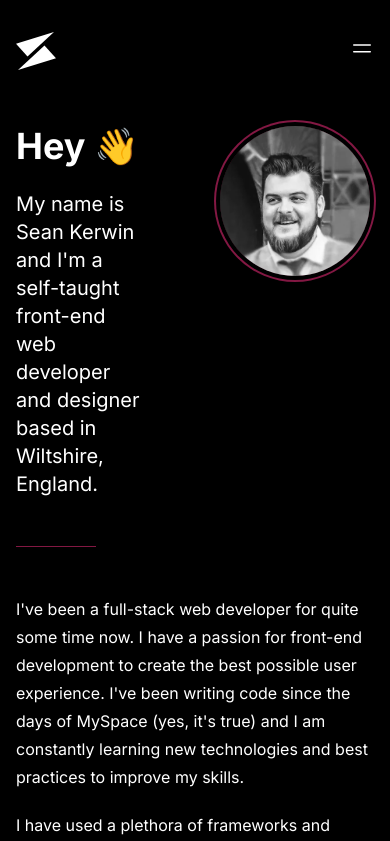
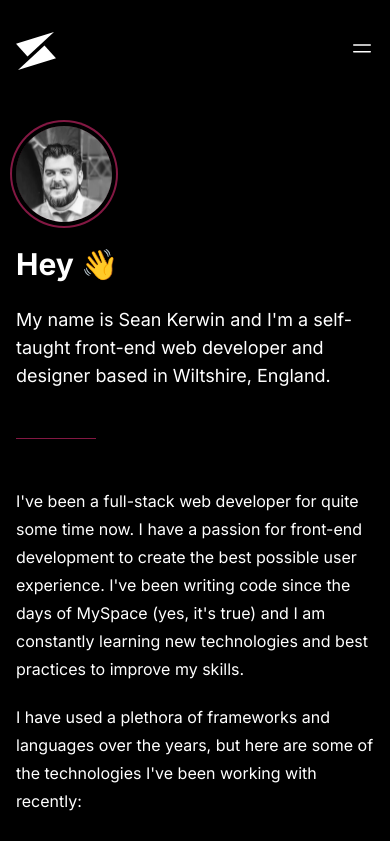
Before and after one commit to lordkerwin/v4, a Next.js app: page /about in a window 390 px wide. Shown: the top 841 px of the page. Built offline with nearby package versions, Linux system fonts and the light colour scheme.

Commit message:
fixed mobile responsive

```diff
--- a/components/WelcomCard.tsx
+++ b/components/WelcomCard.tsx
@@ -2,10 +2,10 @@ import Image from "next/image";
 
 const WelcomeCard = () => {
   return (
-    <div className="flex gap-20 items-center">
-      <div className="flex flex-col gap-4">
-        <h1 className="text-5xl font-extrabold">Sean Kerwin</h1>
-        <p className="text-foreground/80 text-lg">
+    <div className="flex flex-col md:flex-row gap-6 md:gap-20 md:items-center">
+      <div className="order-2 md:order-1 flex flex-col gap-4">
+        <h1 className="text-4xl md:text-5xl font-extrabold">Sean Kerwin</h1>
+        <p className="text-foreground/80 text-normal md:text-lg">
           I&apos;m a full-stack software engineer from England. I write about
           design, programming and other topics that interest me.
         </p>
@@ -15,7 +15,7 @@ const WelcomeCard = () => {
         alt="Sean Kerwin"
         width={120}
         height={120}
-        className="rounded-full ring-2 ring-pink-900 ring-offset-4 ring-offset-background mr-1"
+        className="order-1 w-24 md:w-auto md:order-2 rounded-full ring-2 ring-pink-900 ring-offset-4 ring-offset-background mr-1"
       />
     </div>
   );
--- a/pages/about.tsx
+++ b/pages/about.tsx
@@ -6,10 +6,10 @@ export default function About() {
   return (
     <Container title="About">
       <div className="flex flex-col gap-y-12">
-        <div className="flex gap-x-20 justify-between items-start">
-          <div className="flex flex-col gap-6">
-            <h1 className="text-4xl font-bold">Hey 👋</h1>
-            <p className="text-xl">
+        <div className="flex flex-col md:flex-row gap-6 md:gap-20 justify-between items-start">
+          <div className="order-2 md:order-1 flex flex-col gap-6">
+            <h1 className="text-3xl md:text-4xl font-bold">Hey 👋</h1>
+            <p className="text-lg md:text-xl">
               My name is Sean Kerwin and I&apos;m a self-taught front-end web
               developer and designer based in Wiltshire, England.
             </p>
@@ -17,9 +17,9 @@ export default function About() {
           <Image
             src="/me.webp"
             alt="Sean Kerwin"
-            width={150}
-            height={150}
-            className="rounded-full ring-2 ring-pink-900 ring-offset-4 ring-offset-background mr-1"
+            width={120}
+            height={120}
+            className="order-1 w-24 md:w-auto md:order-2 rounded-full ring-2 ring-pink-900 ring-offset-4 ring-offset-background mr-1"
           />
         </div>
         <hr className="w-20 border-pink-900" />
```
